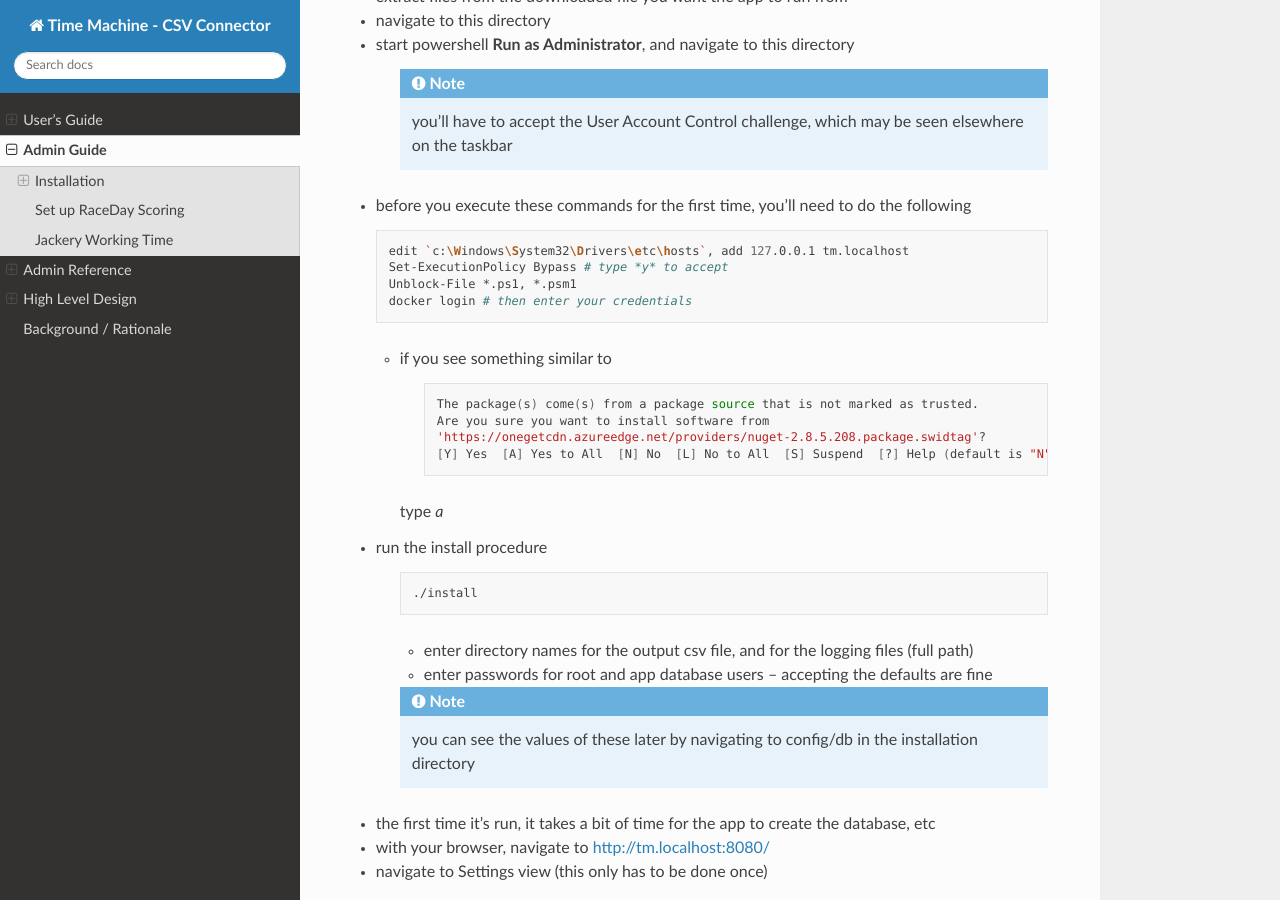
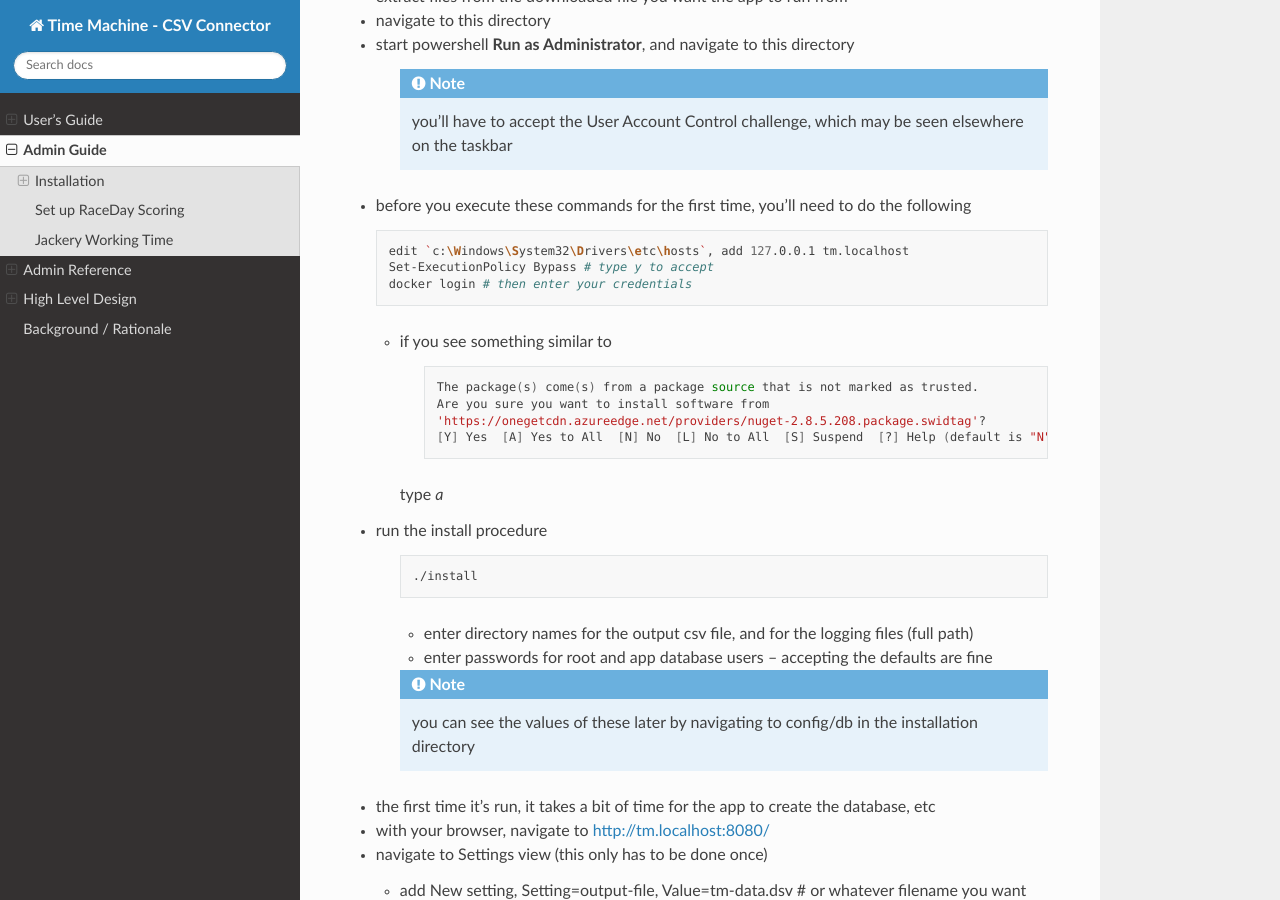
Before and after one commit to louking/tm-csv-connector, a Sphinx documentation site: the page built from web/docs/source/admin-guide.rst, in a window 1280 px wide and 900 px high, scrolled down 823 px. Built offline with Sphinx 7.4.7 and the Read the Docs theme 2.0.0, drawn with Linux system fonts in a browser that asks for light colours.

Commit message:
installation procedure tweaks after first install on clean box v3

```diff
--- a/web/docs/source/admin-guide.rst
+++ b/web/docs/source/admin-guide.rst
@@ -47,8 +47,7 @@ App Installation
   .. code-block:: shell
 
     edit `c:\Windows\System32\Drivers\etc\hosts`, add 127.0.0.1 tm.localhost
-    Set-ExecutionPolicy Bypass # type *y* to accept
-    Unblock-File *.ps1, *.psm1
+    Set-ExecutionPolicy Bypass # type y to accept
     docker login # then enter your credentials
 
   * if you see something similar to
```
